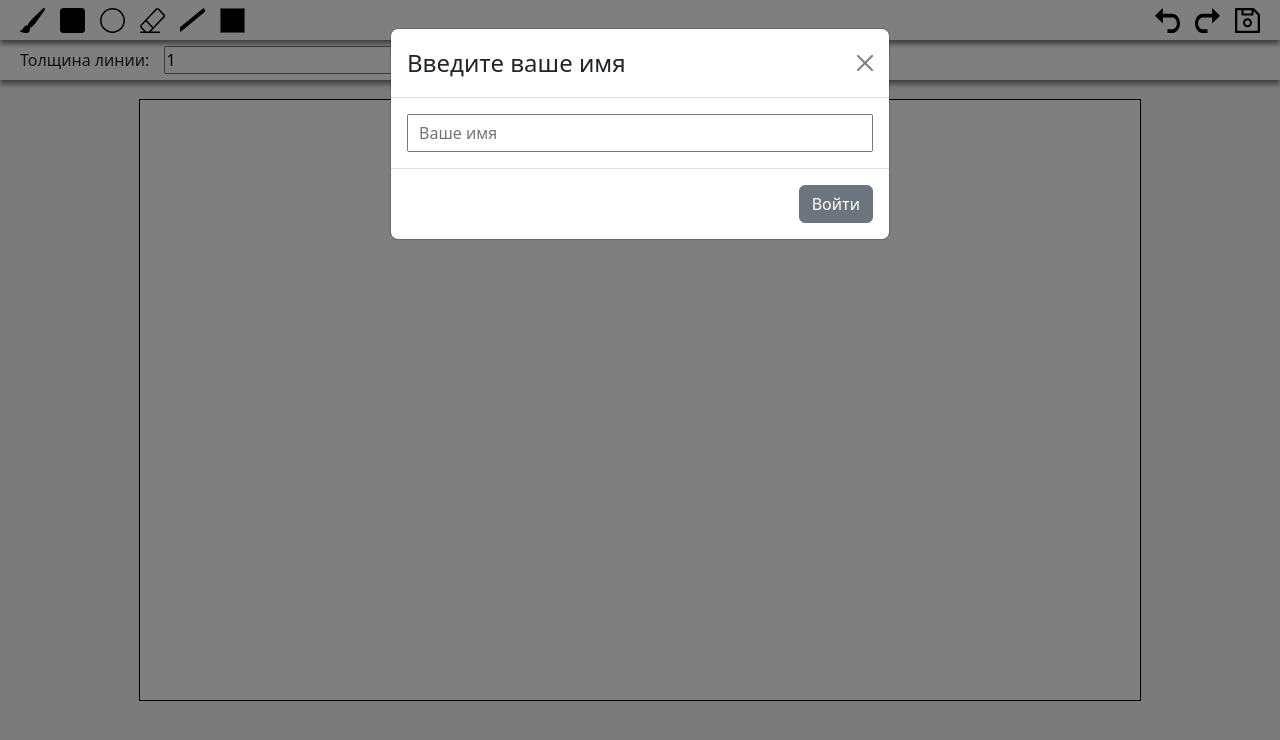
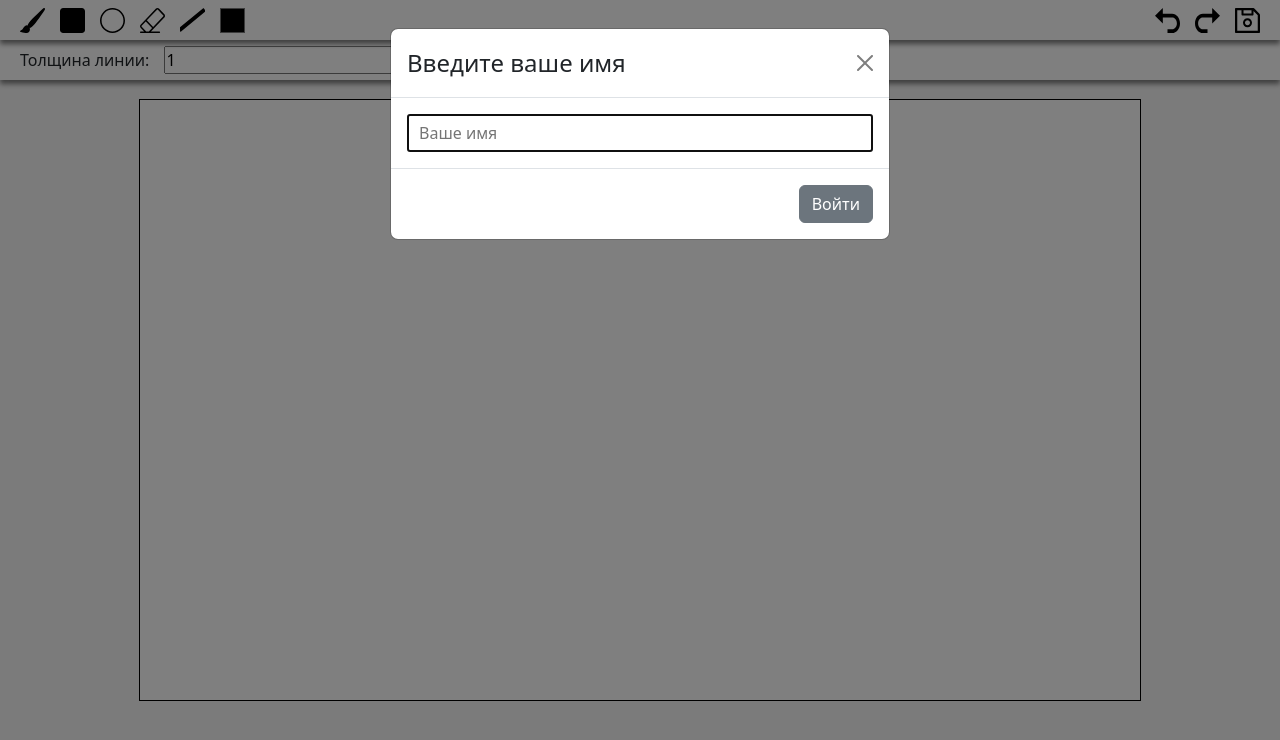
Before and after one commit to StMelik/paint-online-frontend, a React (Create React App) app: page /1 in a window 1280 px wide. Shown: the top 740 px of the page. Built offline with nearby package versions, Linux system fonts and the light colour scheme.

Commit message:
feat: валидация попапа и закрытие по Enter

```diff
--- a/src/components/Popup.tsx
+++ b/src/components/Popup.tsx
@@ -1,6 +1,7 @@
-import React, { useRef, useState } from 'react';
+import React, { useEffect, useRef, useState } from 'react';
 import { Button, Modal } from 'react-bootstrap';
-import '../styles/canvas.scss'
+import '../styles/popup.scss'
+import { validation } from '../utils/validation';
 
 interface PopupProps {
     connectHandler: (username: string) => void
@@ -8,32 +9,44 @@ interface PopupProps {
 
 const Popup: React.FC<PopupProps> = ({ connectHandler }) => {
     const [show, setShow] = useState(true);
+    const [message, setMessage] = useState('');
     const usernameRef = useRef<HTMLInputElement>(null)
+
+useEffect(() => {
+    document.addEventListener('keydown', handleKeyDown)
+    usernameRef.current?.focus()
+    return () => document.removeEventListener('keydown', handleKeyDown)
+}, [])
 
     const handleClose = () => setShow(false);
 
     function onConnect() {
-        connectHandler(usernameRef.current!.value)
+        const input = usernameRef.current!
+        if (!validation(input, setMessage)) return
+        connectHandler(input.value)
         handleClose()
     }
 
-    const stylesInput: React.CSSProperties = {
-        padding: '5px 10px',
-        width: '100%',
+    function handleKeyDown(e: KeyboardEvent) {
+        if (e.key === 'Enter') {
+            onConnect()
+        }
     }
 
     return (
-        <Modal show={show} onHide={handleClose}>
+        <Modal show={show} onHide={onConnect}>
             <Modal.Header closeButton>
                 <Modal.Title>Введите ваше имя</Modal.Title>
             </Modal.Header>
             <Modal.Body>
                 <input
+                className='popup__input'
                     type="text"
                     placeholder='Ваше имя'
-                    style={stylesInput}
                     ref={usernameRef}
+                    required
                 />
+                <p className='popup__error'>{message}</p>
             </Modal.Body>
             <Modal.Footer>
                 <Button variant="secondary" onClick={onConnect}>
--- /dev/null
+++ b/src/styles/popup.scss
@@ -0,0 +1,13 @@
+@import "./variables.scss";
+
+.popup {
+    &__input {
+        padding: 5px 10px;
+        width: 100%;
+    }
+    &__error {
+        color: red;
+        margin: 0;
+        font-size: 14px;
+    }
+}
--- /dev/null
+++ b/src/utils/validation.ts
@@ -0,0 +1,7 @@
+type Validation = (input: HTMLInputElement, setMessage: React.Dispatch<string>) => boolean
+
+export const validation: Validation = (input, setMessage) => {
+    const isValidValue = input.validity.valid
+    setMessage(isValidValue ? '' : input.validationMessage)
+    return isValidValue
+}
```
